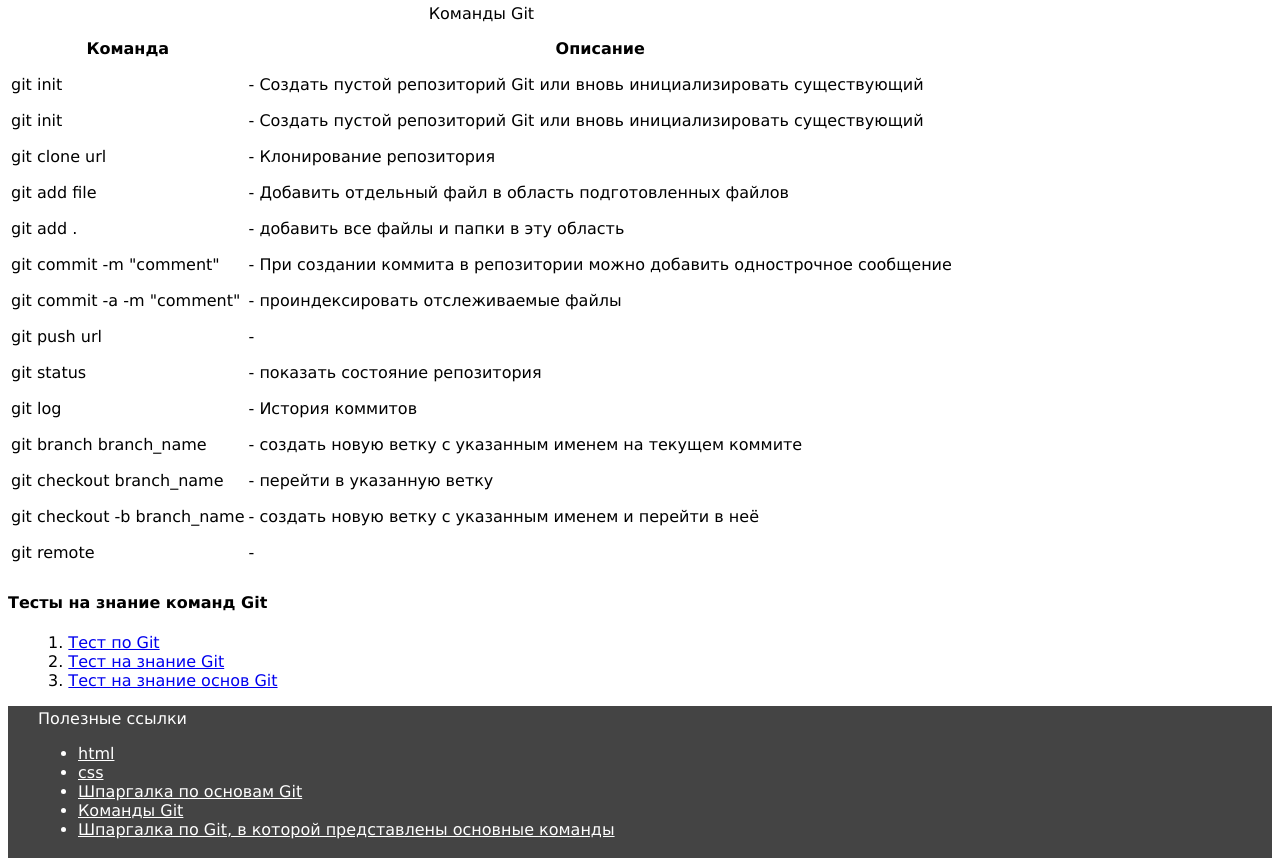
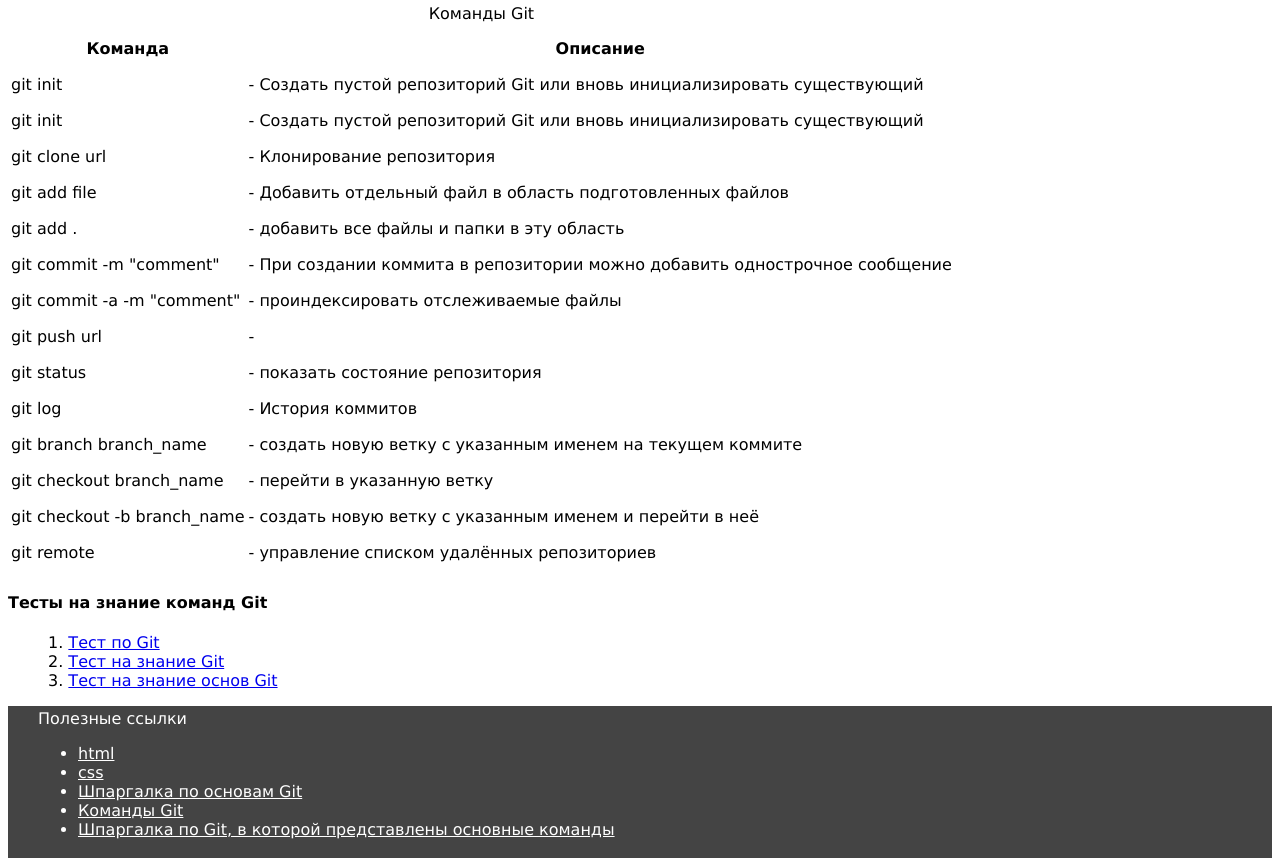
Before and after one commit to BigFuntic/Hohma, a plain HTML site: page GitCheatSheet-main/GitCheatSheet-main/index.html in a window 1280 px wide. Shown: the part 70-936 px from the top of the page. Drawn offline with Linux system fonts and the light colour scheme.

Commit message:
git remote

```diff
--- a/GitCheatSheet-main/GitCheatSheet-main/index.html
+++ b/GitCheatSheet-main/GitCheatSheet-main/index.html
@@ -75,7 +75,7 @@
                 </tr>
                 <tr>
                     <td>git remote</td>
-                    <td>-</td>
+                    <td>- управление списком удалённых репозиториев</td>
                 </tr>
             </table>
         </div >
```
